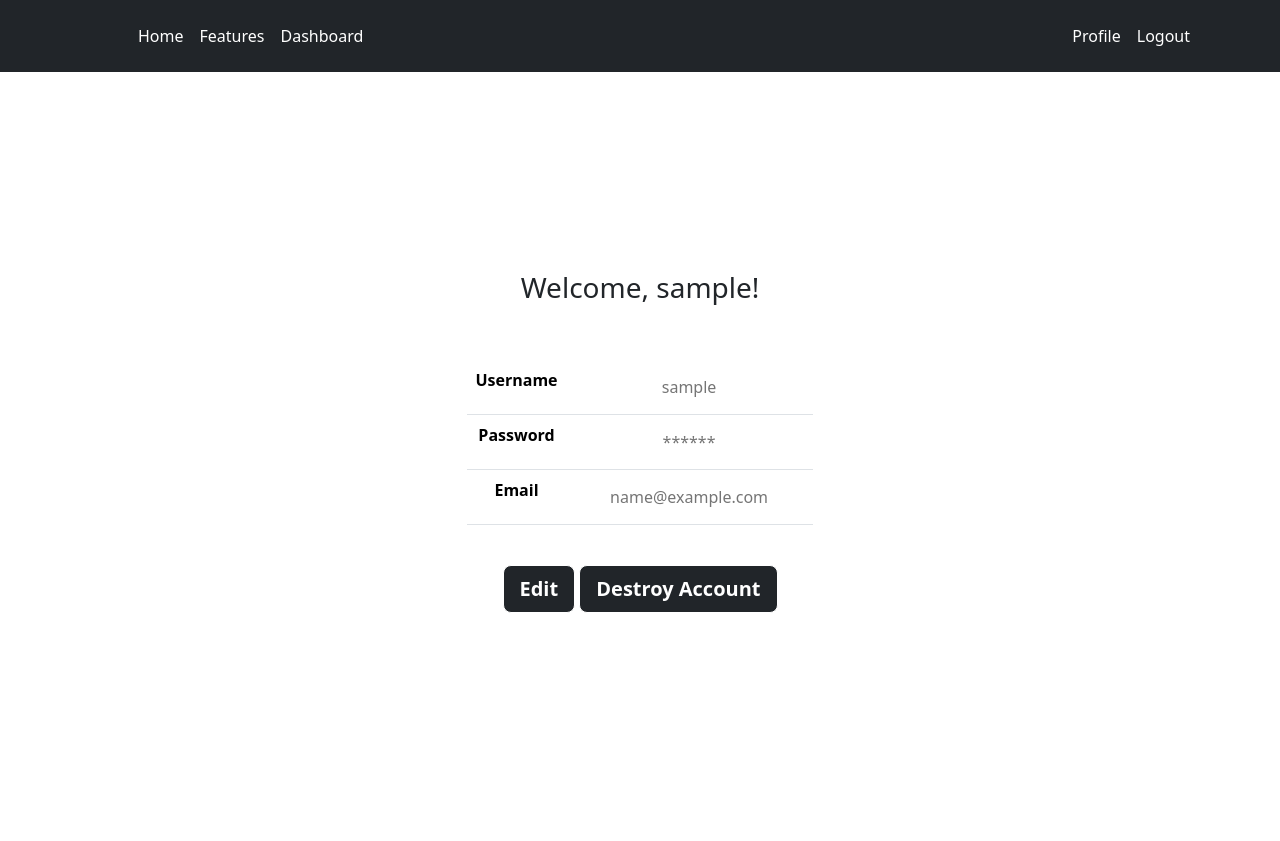
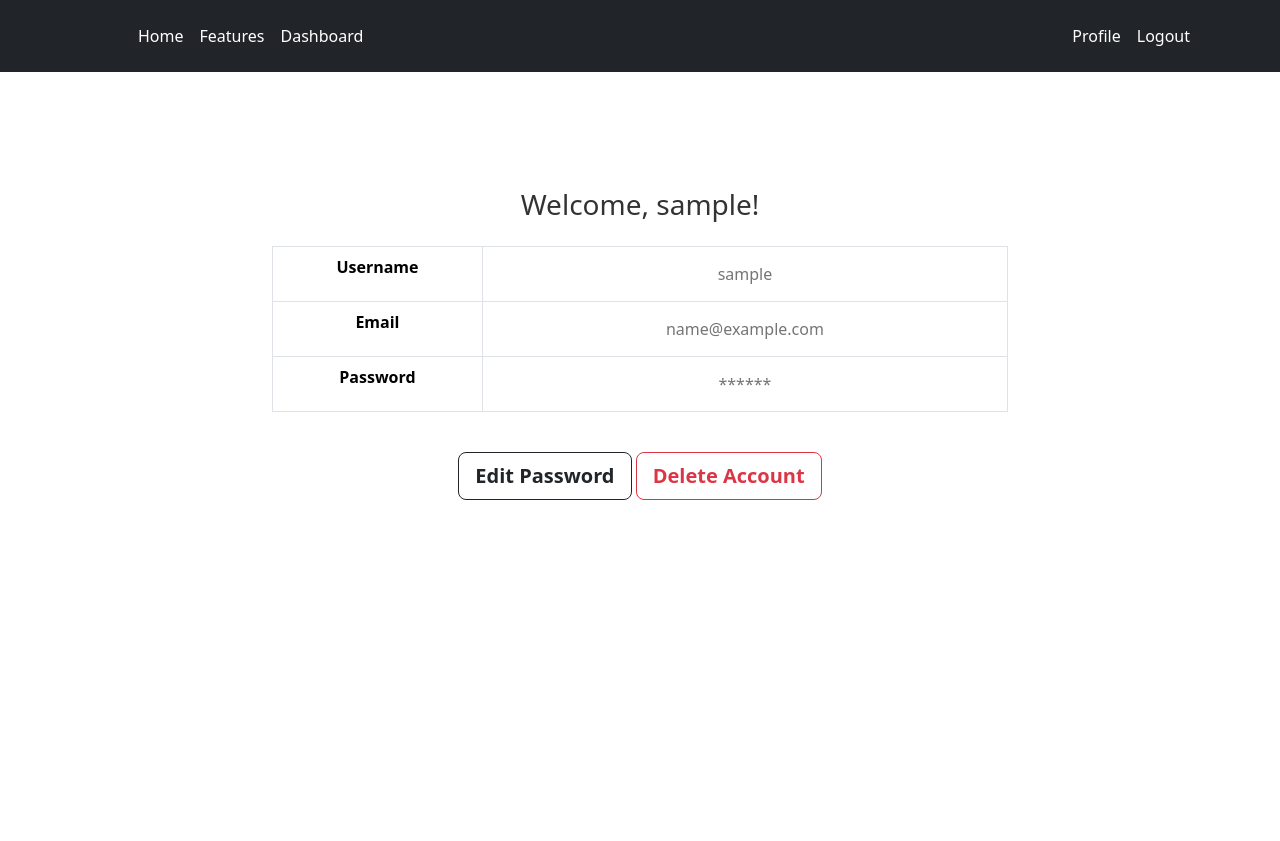
Before and after one commit to ishfaqmalik441/HealthHub, a Flask app: a page that uses templates/user_profile.html in a window 1280 px wide. Shown: the top 841 px of the page. Run offline with Flask 3, Linux system fonts and the light colour scheme; the visitor is signed in with stand-in values (Sample User, id 1).

Commit message:
design edits

```diff
--- a/templates/index.html
+++ b/templates/index.html
@@ -11,7 +11,7 @@
             <button type="button" class="btn-close" data-bs-dismiss="alert" aria-label="Close"></button>
         </div>
         {% elif msg == 'deleted' %}
-        <div class="alert alert-success alert-dismissible fade show position-fixed start-50 translate-middle-x w-50 text-center" role="alert" style="bottom: 20%; z-index: 1050;">
+        <div class="alert alert-success alert-dismissible fade show position-fixed start-50 translate-middle-x w-50 text-center" role="alert" style="top: 10%; z-index: 1050;">
             Your account has been successfully deleted!
             <button type="button" class="btn-close" data-bs-dismiss="alert" aria-label="Close"></button>
         </div>
--- a/templates/user_profile.html
+++ b/templates/user_profile.html
@@ -1,88 +1,86 @@
 {% extends 'base.html' %}
 
 {% block content %}
-
-<div class="d-flex justify-content-center align-items-center h-75 vh-100" style="margin-top: -50px;">
+<div class="container my-5 py-5">
     <div class="container text-center">
         {% if msg == 'success' %}
             <div class="alert alert-success alert-dismissible fade show position-fixed start-50 translate-middle-x w-50 text-center"
-            role="alert" style="top: 15%; z-index: 1050;" >
+                role="alert" style="top: 12%; z-index: 1050;">
                 Updated successfully!
                 <button type="button" class="btn-close" data-bs-dismiss="alert" aria-label="Close"></button>
-            </button>
             </div>
         {% elif msg == 'nothing done' %}
             <div class="alert alert-success alert-dismissible fade show position-fixed start-50 translate-middle-x w-50 text-center"
-            role="alert" style="top: 15%; z-index: 1050;">
+                role="alert" style="top: 12%; z-index: 1050;">
                 No updates were made.
                 <button type="button" class="btn-close" data-bs-dismiss="alert" aria-label="Close"></button>
-            </button>
             </div>
         {% endif %}
-        <h3>Welcome, {{name}}!</h3>
-        <br><br>
+    </div>
+
+    <div class="row justify-content-center">
+        <div class="col-12 col-md-8 text-center">
+            <h3 class="mb-4" style="color: #333;">Welcome, {{ name }}!</h3>
             <form method="post">
-            <div class="row justify-content-center">
-                <div class="col-8 text-center">
-                    <table class="table mx-auto w-auto">
+                <!-- Profile Info Table -->
+                <div class="table-responsive mb-4">
+                    <table class="table table-bordered table-hover">
                         <tbody>
+                            <!-- Username -->
                             <tr>
-                                <th>Username</th>
-                                <td>
+                                <th class="text-center">Username</th>
+                                <td class="text-center">
                                     <input type="text" class="form-control-plaintext text-center"
-                                        placeholder="{{current_user.username}}" readonly>
+                                        placeholder="{{ current_user.username }}" readonly>
                                 </td>
                             </tr>
+
+                            <!-- Email -->
                             <tr>
-                                <th>Password</th>
+                                <th class="text-center">Email</th>
+                                <td class="text-center">
+                                    <input type="email" class="form-control-plaintext text-center"
+                                        placeholder="{{ current_user.email }}" readonly>
+                                </td>
+                            </tr>
+
+                            <!-- Password -->
+                            <tr>
+                                <th class="text-center">Password</th>
+                                <td>
                                     {% if edit == 'No' %}
-                                <td>
                                         <input type="password" class="form-control-plaintext text-center"
                                             placeholder="******" readonly>
+                                    {% else %}
+                                        <input type="password" class="form-control text-center"
+                                            name="password" placeholder="******">
+                                    {% endif %}
                                 </td>
-                                {% else %}
-                                <td>
-                                    <input type="password" class="form-control text-center"
-                                        name="password"
-                                        placeholder="******">
+                                <td class="text-center d-none" id="savePasswordCell">
+                                    <button type="submit" id="savePWD"
+                                        name="savePWD" class="btn btn-success">
+                                        <i class="bi bi-save"></i> Save Password
+                                    </button>
                                 </td>
-                                {% endif %}
                             </tr>
-                            <tr>
-                                <th>Email</th>
-                                {% if edit == 'No' %}
-                                <td>
-                                    <input type="email" class="form-control-plaintext text-center"
-                                        placeholder="{{current_user.email}}" readonly>
-                                </td>
-                                {% else %}
-                                <td>
-                                    <input type="email" class="form-control text-center"
-                                        name="email"
-                                        placeholder="{{current_user.email}}">
-                                </td>
-                                {% endif %}
-                            </tr>
-
                         </tbody>
                     </table>
                 </div>
-            </div>
+
+                <!-- Action Buttons -->
                 <div class="mt-4">
-                {% if edit == 'No'%}
+                    {% if edit == 'No' %}
                         <button type="submit" id="editPWD"
-                    class="btn btn-lg btn-light fw-bold border-white bg-dark text-white"
-                    name="edit">Edit</button>
+                            class="btn btn-lg btn-outline-dark fw-bold" name="edit">Edit Password</button>
                         <button type="submit" id="delAC"
-                    class="btn btn-lg btn-light fw-bold border-white bg-dark text-white"
-                    name="delAC">Destroy Account</button>
+                            class="btn btn-lg btn-outline-danger fw-bold" name="delAC">Delete Account</button>
                     {% else %}
-                <button type="submit" id="confirmPWD" name="confirmPWD"
-                class="btn btn-success btn btn-lg btn-light fw-bold border-white bg-dark text-white">confirm</button>
+                        <button type="submit" id="confirmPWD"
+                            class="btn btn-lg btn-dark text-white fw-bold" name="confirmPWD">Confirm</button>
                     {% endif %}
                 </div>
             </form>
         </div>
     </div>
-
+</div>
 {% endblock %}
```
Also changed, not shown: static/users/credentials.json (+1 -1 lines). Lines whose indentation alone changed are shown as unchanged.
